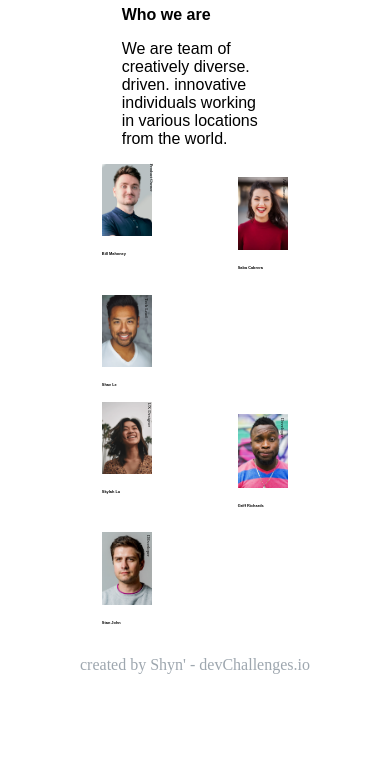
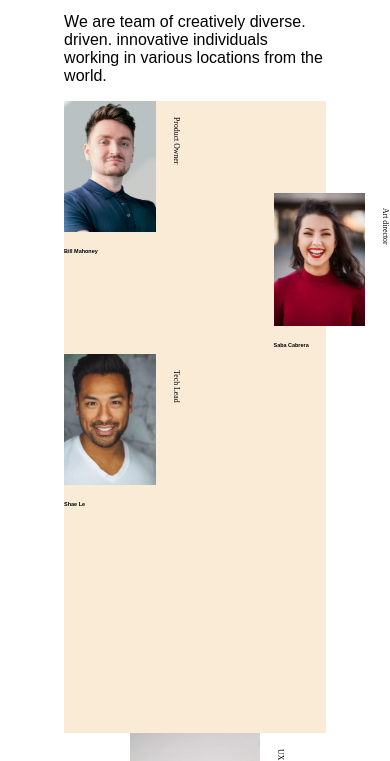
Before and after one commit to Shyngys001/Team-Page, a plain HTML site: page index.html in a window 390 px wide. Shown: the part 100-861 px from the top of the page. Drawn offline with Linux system fonts and the light colour scheme.

Commit message:
Update index.css

```diff
--- a/index.css
+++ b/index.css
@@ -1,3 +1,8 @@
+body p{
+    font-family:  "Poppins", sans-serif;
+
+}
+
 header{
     display: flex;
     justify-content: center;
@@ -11,13 +16,15 @@ header{
     font-weight: 700;
 }
 
+
 .sec{
-    width: 30%;
+    width: 40%;
     display: block;
 }
 
 .photo{
-    width: 15%;
+    width: 200px;
+
 }
 
 .main{
@@ -30,39 +37,28 @@ img{
     width: 100%;
 }
 
-.im{
-    padding: 0%;
-    position: relative;
-    display: flex;
-}
+    .im{
+        padding: 0%;
+        position: relative;
+        display: flex;
+    }
 
 .prof1{
-    display: flex;
-    justify-content: space-between;
+    display: grid;
+    grid-template-columns: 30% 30% 30%;
+    grid-template-rows: 250px 250px;
+    gap: 100px;
+    row-gap: 200px;
 
 }
 
-.prof2 {
-    display: flex;
-    justify-content: space-between;
-}
-
-.prof1 .photo:nth-child(2){
-    margin-top: 10%;
-}
-
-.prof2 .photo:nth-child(2){
-    margin-top: 10%;
-}
-
 .job{
-    height: 0px;
-    transform: rotate(90deg);
-    width: 100%;
-    position: relative;
-    right: 5%;
-    padding-top: 3%;
-    margin-top: 25%;
+  bottom: 20px;
+  right: 20px;
+  color: rgb(0, 0, 0);
+  padding-left: 20px;
+  padding-right: 20px;
+  width: 0px;
 }
 
 .job p {
@@ -72,19 +68,22 @@ img{
     line-height: 16px;
     letter-spacing: 0em;
     white-space: nowrap;
+    transform: rotate(90deg);
+    left: 50%;
+
 }
 
 .p{
     font-family: "Poppins", sans-serif;
-    font-size: 1vw;
+    font-size: 1.4vw;
     font-weight: 600;
     line-height: 27px;
     letter-spacing: 0em;
     text-align: left;
-
 }
 
 footer {
+    padding-top: 50%;
     color: rgb(158, 167, 175);
 }
 
@@ -98,37 +97,51 @@ a{
 }
 
 
+.prof1 > :nth-child(3n+2){
+    margin-top: 50%;
+}
+
+
 @media only screen and (max-width: 800px){
     header{
         display: block;
         justify-items: center;
-        width: 70%;
+        width: 100%;
         margin: 0 auto;
     }
 
     .sec{
-        width: 80%;
+        width: 100%;
     }
 
+
+
     .prof1{
-        display: block;
-    }
-
-    .prof1, .prof2{
-        display: grid;
-        grid-template-columns: 1fr 1fr;
-        grid-template-rows: auto;
-        gap: 10px;
-        justify-items: center;
+        background-color: antiquewhite;
+        grid-template-columns: 70%  70%;
+        grid-template-rows: 10% 10% 200px;
+        row-gap: 30%;
+        column-gap: 10%;
     }
 
     .photo{
-        width: 40%;
+        width: 50%;
     }
 
 
     .job p {
-    font-size: 1.2vw;
+        font-size: 2vw;
+    }
 
+    .prof1 > :nth-child(4){
+        margin-top: 50%;
+    }
+
+    .prof1 > :nth-child(5){
+        margin-top: 0%;
+    }
+
+    .prof1 > :nth-child(6){
+        margin-top: 50%;
     }
 }
```
